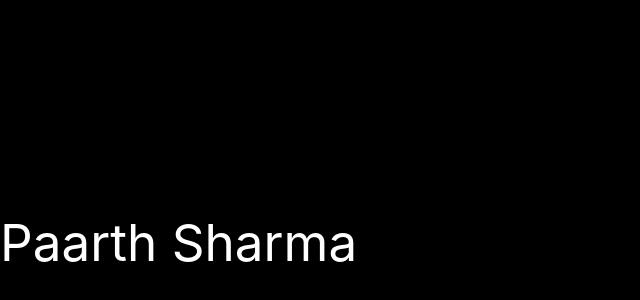
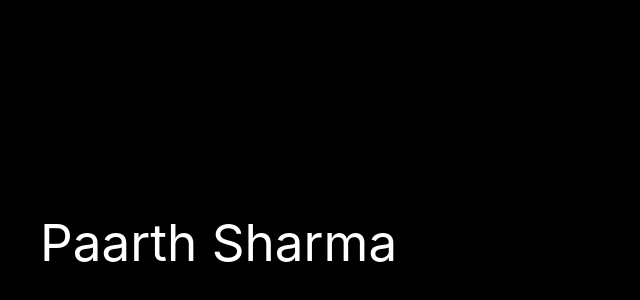
Before and after one commit to PaarthSh4rma/portfolio-website, a React (Vite) app: page / in a window 1280 px wide. Shown: the part 158-458 px from the top of the page, without its empty margins (0-640 px from the left). Built offline with nearby package versions, Linux system fonts and the light colour scheme.

Commit message:
add layout components (Container, Section)

```diff
--- a/src/App.tsx
+++ b/src/App.tsx
@@ -1,7 +1,11 @@
+import Section from "./components/layout/Section";
+
 function App() {
   return (
     <main>
-      <h1>Paarth Sharma</h1>
+      <Section>
+        <h1>Paarth Sharma</h1>
+      </Section>
     </main>
   );
 }
--- a/src/components/layout/Container.tsx
+++ b/src/components/layout/Container.tsx
@@ -0,0 +1,13 @@
+import type { PropsWithChildren } from "react";
+
+type ContainerProps = PropsWithChildren<{
+  className?: string;
+}>;
+
+export default function Container({ children, className = "" }: ContainerProps) {
+  return (
+    <div className={`mx-auto w-full max-w-6xl px-6 md:px-8 lg:px-10 ${className}`}>
+      {children}
+    </div>
+  );
+}
--- a/src/components/layout/Section.tsx
+++ b/src/components/layout/Section.tsx
@@ -0,0 +1,21 @@
+import type { PropsWithChildren } from "react";
+import Container from "./Container";
+
+type SectionProps = PropsWithChildren<{
+  id?: string;
+  className?: string;
+  containerClassName?: string;
+}>;
+
+export default function Section({
+  id,
+  className = "",
+  containerClassName = "",
+  children,
+}: SectionProps) {
+  return (
+    <section id={id} className={`py-24 md:py-32 ${className}`}>
+      <Container className={containerClassName}>{children}</Container>
+    </section>
+  );
+}
```
